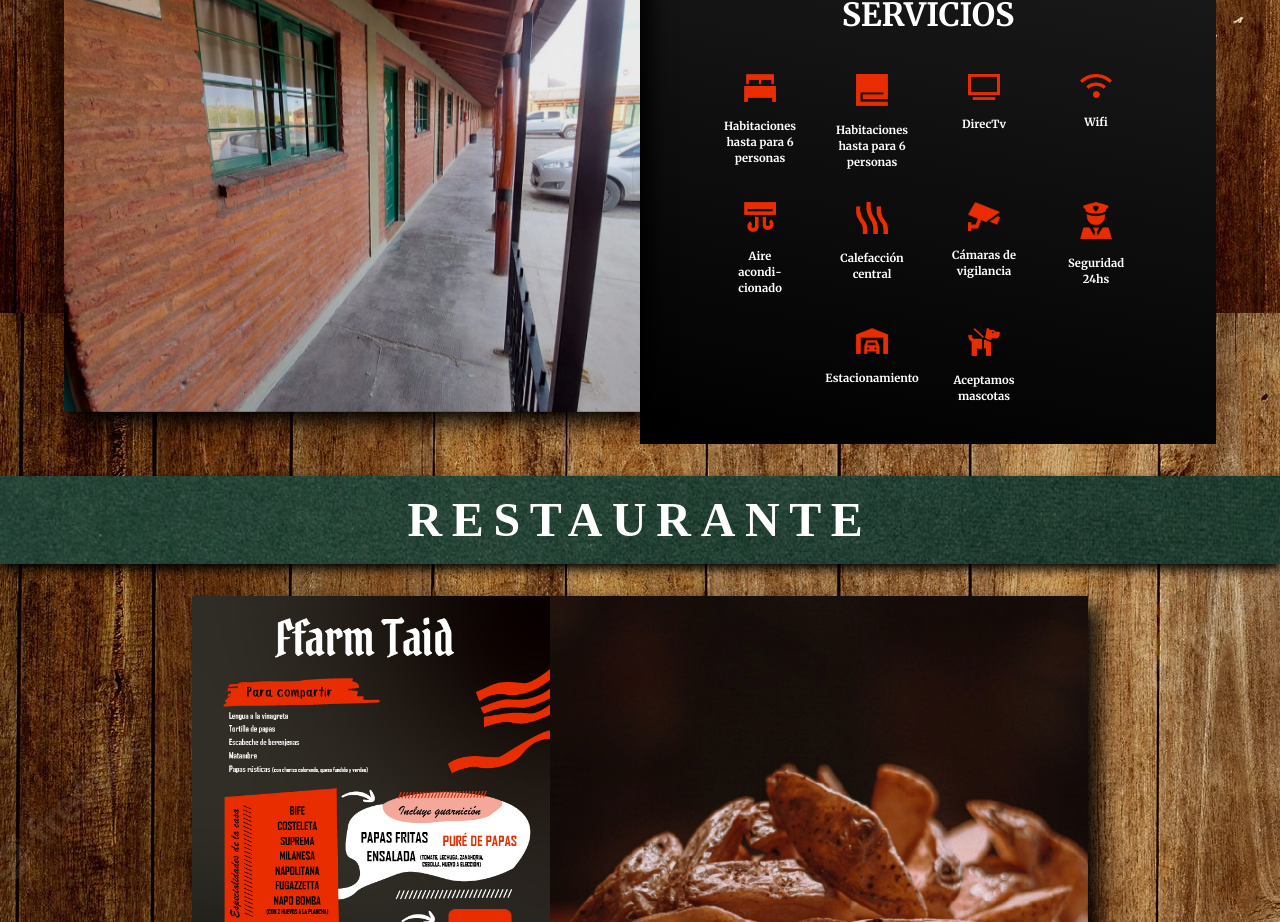
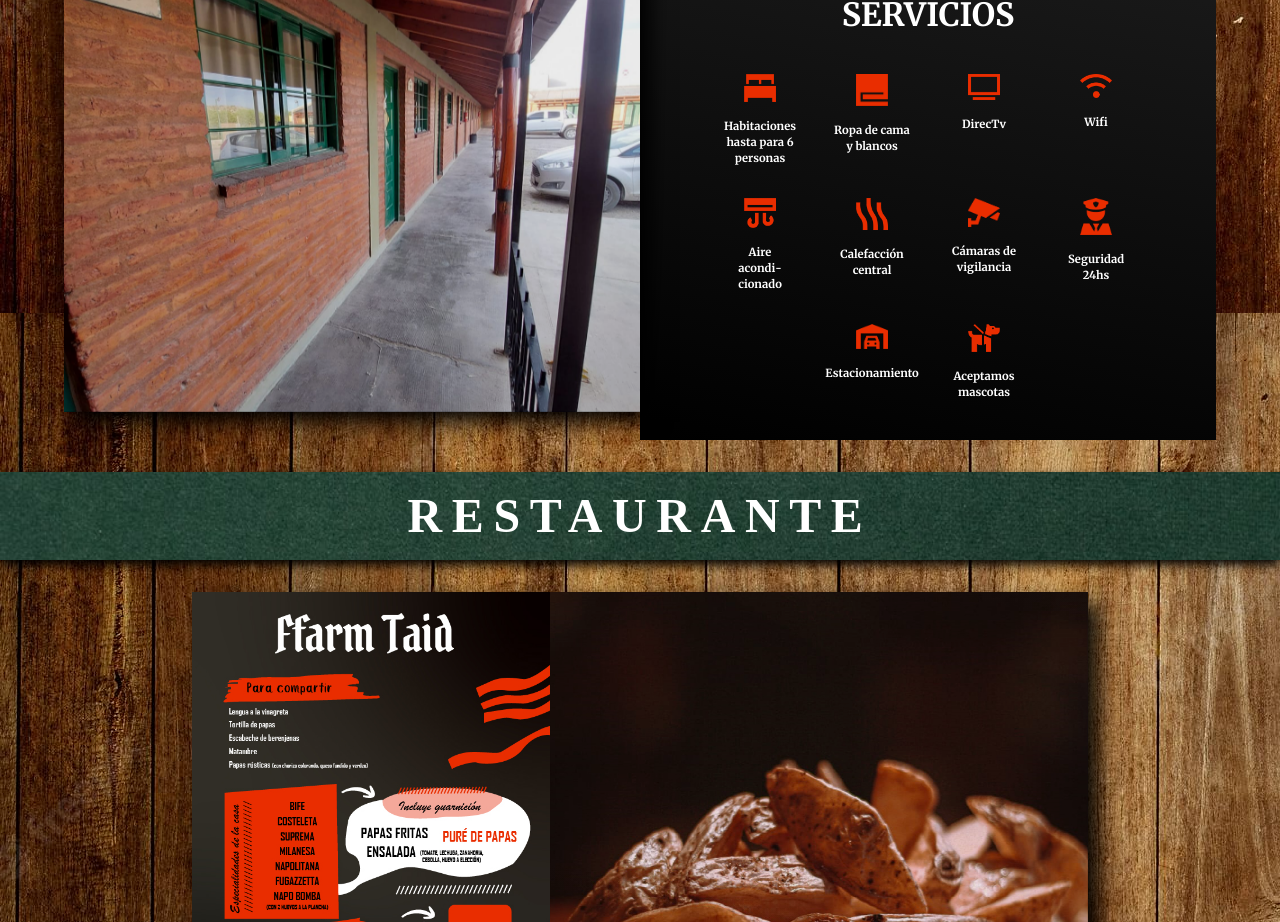
Before and after one commit to FacundoQuiroga9/Ffarm-Taid, a React (Vite) app: page / in a window 1280 px wide. Shown: the part 1020-1942 px from the top of the page. Built offline with nearby package versions, Linux system fonts and the light colour scheme; a web font is replaced by a local one.

Commit message:
terminos y condiciones

```diff
--- a/src/components/Footer/Footer.jsx
+++ b/src/components/Footer/Footer.jsx
@@ -26,7 +26,7 @@ const Footer = ()=>{
           </a>
         </div>
           <h4 className='footer-title'>{t("footer.terms-and-conditions")}</h4>
-          <p className='terminos'>{t("footer.read")} <a className='aqui' href='#'>{t("footer.here")}</a></p>
+          <p className='terminos'>{t("footer.read")} <a className='aqui' href='/Terminos.pdf' target="_blanck">{t("footer.here")}</a></p>
       </div>
       <div className="footer1">
         <h4 className='footer-title'>{t("footer.adress")}</h4>
--- a/src/paginas/Home/Home.jsx
+++ b/src/paginas/Home/Home.jsx
@@ -47,7 +47,7 @@ const Home = ()=>{
       <h3 className="servicios">{t("rooms.subtitle")}</h3>
       <div className="items-container">
       <Item imagen={cama} texto={t("rooms.icons.bed")}/>
-      <Item imagen={toallas} texto={t("rooms.icons.bed")}/>
+      <Item imagen={toallas} texto={t("rooms.icons.towell")}/>
       <Item imagen={tv} texto="DirecTv"/>
       <Item imagen={wifi} texto="Wifi"/>
       <Item imagen={aire} texto={t("rooms.icons.air-conditioner")}/>
```
Also changed, not shown: 1 other file (tests, documents, lock files or other folders).
